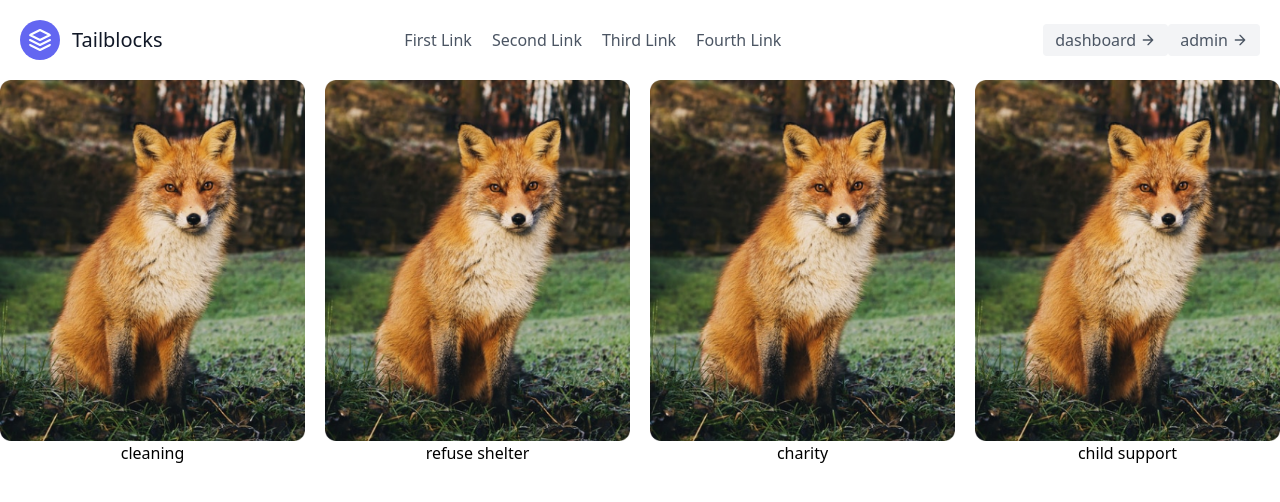
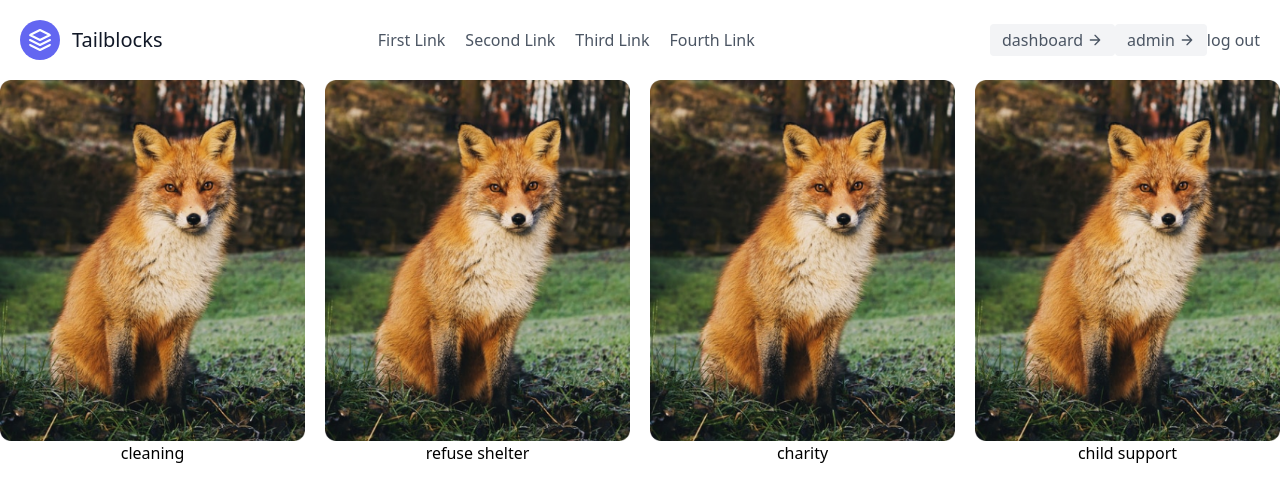
Before and after one commit to JakariaJishan/charify, a React (Create React App) app in the folder client/: page / in a window 1280 px wide. Shown: the top 502 px of the page. Built offline with nearby package versions, Linux system fonts and the light colour scheme.

Commit message:
bug fixed

```diff
--- a/client/src/pages/Home/Navbar/Navbar.js
+++ b/client/src/pages/Home/Navbar/Navbar.js
@@ -2,6 +2,9 @@ import React from "react";
 import { Link } from "react-router-dom";
 
 const Navbar = () => {
+  const handleLogOut = () => {
+    sessionStorage.clear();
+  }
   return (
     <div>
       <header class="text-gray-600 body-font">
@@ -19,7 +22,7 @@ const Navbar = () => {
             >
               <path d="M12 2L2 7l10 5 10-5-10-5zM2 17l10 5 10-5M2 12l10 5 10-5"></path>
             </svg>
-            <span class="ml-3 text-xl">Tailblocks</span>
+            <Link to="/"class="ml-3 text-xl">Tailblocks</Link>
           </a>
           <nav class="md:ml-auto md:mr-auto flex flex-wrap items-center text-base justify-center">
             <a class="mr-5 hover:text-gray-900">First Link</a>
@@ -55,6 +58,7 @@ const Navbar = () => {
               <path d="M5 12h14M12 5l7 7-7 7"></path>
             </svg>
           </Link>
+          <button onClick={handleLogOut}>log out</button>
         </div>
       </header>
     </div>
--- a/client/src/pages/VolunteersForm/VolunteersForm.js
+++ b/client/src/pages/VolunteersForm/VolunteersForm.js
@@ -23,6 +23,7 @@ const VolunteersForm = (props) => {
       startDate,
       img,
     };
+    console.log(data);
     fetch("http://localhost:5000/api/user/info", {
       method: "POST",
       headers: { "Content-Type": "application/json" },
@@ -59,7 +60,7 @@ const VolunteersForm = (props) => {
           value={param.id}
         />
 
-        <button type="submit" onClick={(e) => navigate('/dashboard')}>submit</button>
+        <button type="submit" >submit</button>
       </form>
     </div>
   );
```
